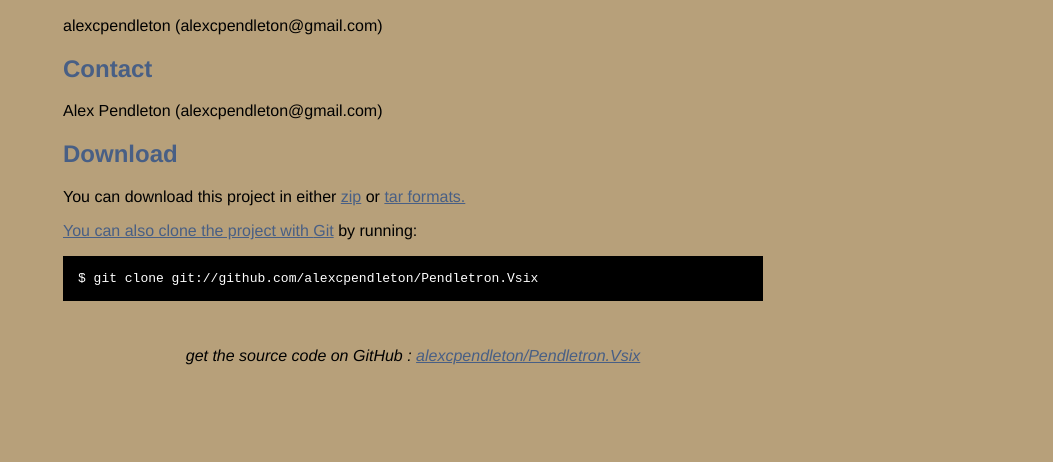
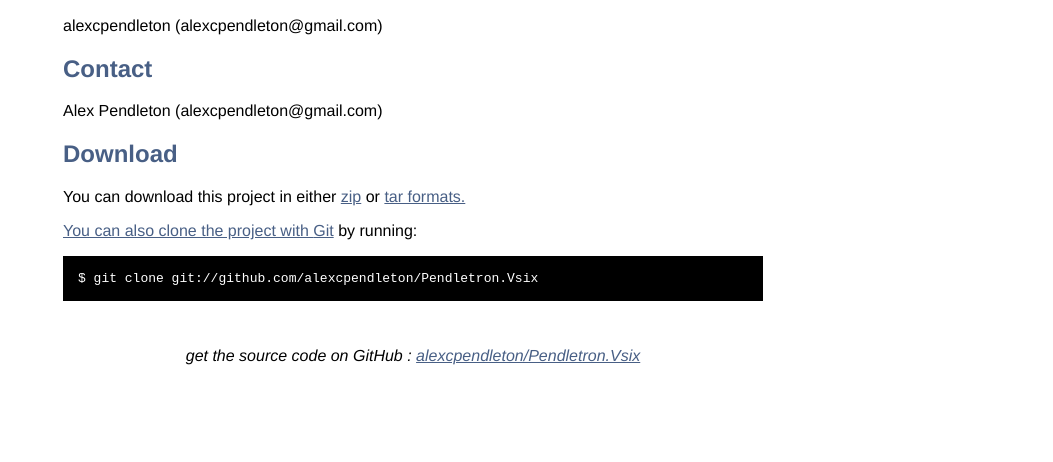
Before and after one commit to alexcpendleton/Pendletron.Vsix.LocateInTFS, a plain HTML site: page index.html in a window 1280 px wide. Shown: the part 338-800 px from the top of the page, without its empty margins (227-1280 px from the left). Drawn offline with Linux system fonts and the light colour scheme.

Commit message:
Changed bg color

```diff
--- a/index.html
+++ b/index.html
@@ -8,7 +8,7 @@
   <style type="text/css">
     body {
       margin-top: 1.0em;
-      background-color: #b7a07a;
+      background-color: #fff;
       font-family: Helvetica, Arial, FreeSans, san-serif;
       color: #000000;
     }
```
